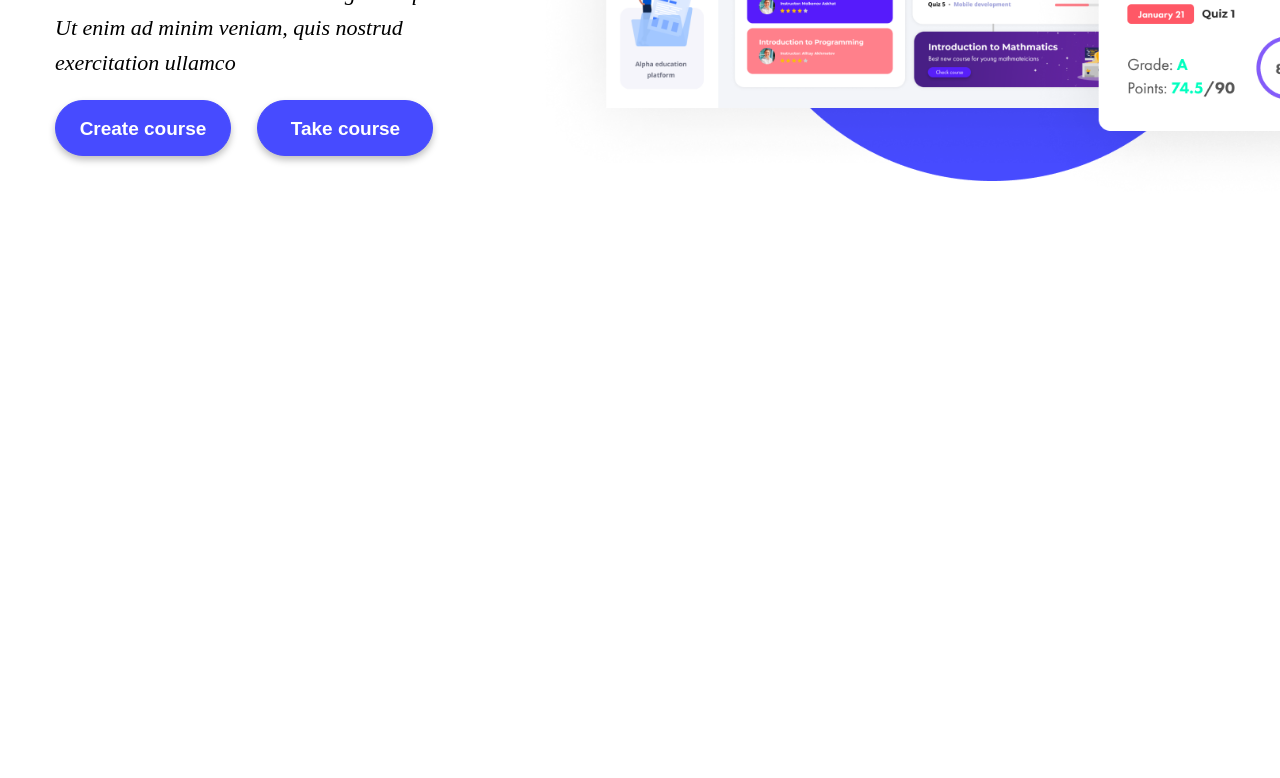
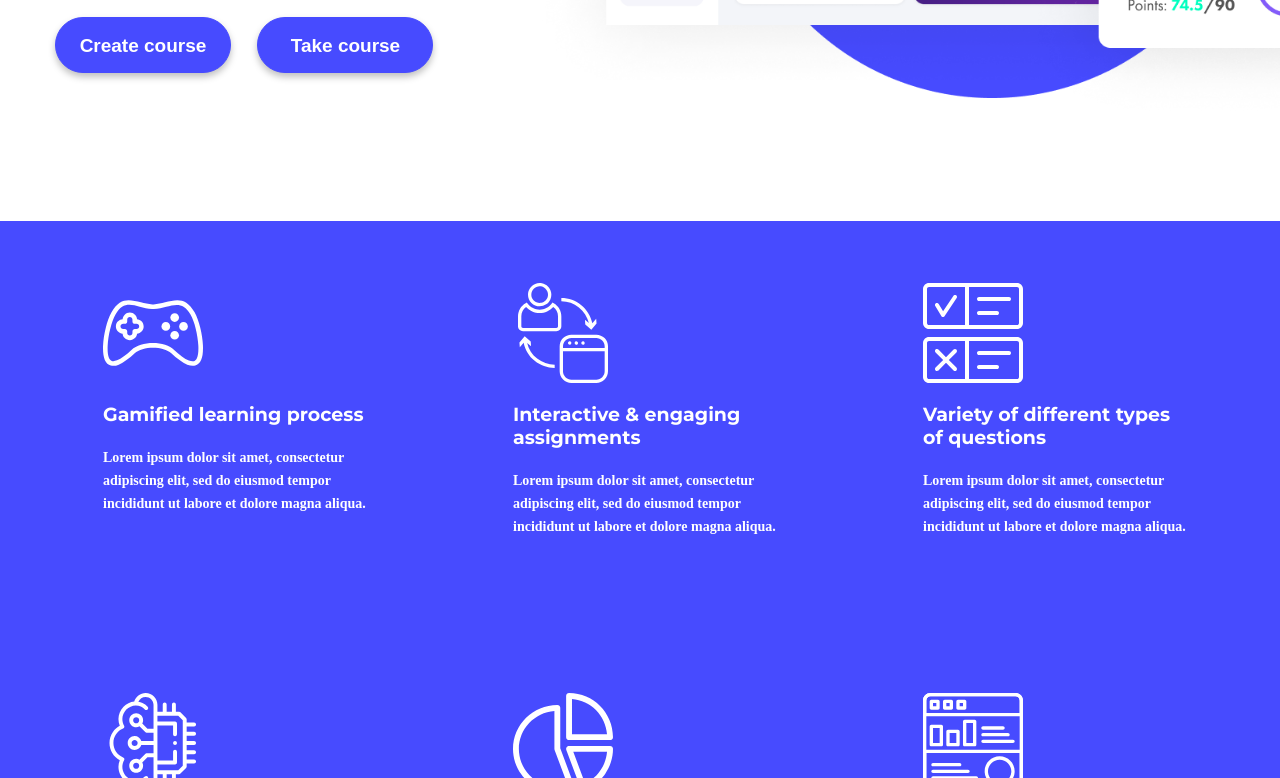
Before and after one commit to Aiz97/alphaeducation, a plain HTML site: page index.html in a window 1280 px wide. Shown: the part 2022-2800 px from the top of the page. Before the commit the page ends 2694 px from the top, so only its background shows below. Drawn offline with Linux system fonts and the light colour scheme; a web font is replaced by a local one.

Commit message:
feat: add services section

```diff
--- a/index.html
+++ b/index.html
@@ -91,6 +91,42 @@
                 </div>
             </div>
         </section>
+        <section class="services">
+            <div class="container">
+                <div class="grid">
+                    <div class="service">
+                        <img class="service-icon" src="./assets/icon/Joystick1.svg" alt="">
+                        <h2 class="service-title">Gamified learning process</h2>
+                        <p class="service-text">Lorem ipsum dolor sit amet, consectetur adipiscing elit, sed do eiusmod tempor incididunt ut labore et dolore magna aliqua. </p>
+                    </div>
+                    <div class="service">
+                        <img class="service-icon" src="./assets/icon/Outline.svg" alt="">
+                        <h2 class="service-title">Interactive & engaging assignments</h2>
+                        <p class="service-text">Lorem ipsum dolor sit amet, consectetur adipiscing elit, sed do eiusmod tempor incididunt ut labore et dolore magna aliqua. </p>
+                    </div>
+                    <div class="service">
+                        <img class="service-icon" src="./assets/icon/questions.svg" alt="">
+                        <h2 class="service-title">Variety of different types of questions</h2>
+                        <p class="service-text">Lorem ipsum dolor sit amet, consectetur adipiscing elit, sed do eiusmod tempor incididunt ut labore et dolore magna aliqua. </p>
+                    </div>
+                    <div class="service">
+                        <img class="service-icon" src="./assets/icon/Group.svg" alt="">
+                        <h2 class="service-title">Automated process of checking</h2>
+                        <p class="service-text">Lorem ipsum dolor sit amet, consectetur adipiscing elit, sed do eiusmod tempor incididunt ut labore et dolore magna aliqua. </p>
+                    </div>
+                    <div class="service">
+                        <img class="service-icon" src="./assets/icon/analysis.svg" alt="">
+                        <h2 class="service-title">Statistics gathering & anlysis of results</h2>
+                        <p class="service-text">Lorem ipsum dolor sit amet, consectetur adipiscing elit, sed do eiusmod tempor incididunt ut labore et dolore magna aliqua. </p>
+                    </div>
+                    <div class="service">
+                        <img class="service-icon" src="./assets/icon/interface.svg" alt="">
+                        <h2 class="service-title">User friendly and intuitive interface</h2>
+                        <p class="service-text">Lorem ipsum dolor sit amet, consectetur adipiscing elit, sed do eiusmod tempor incididunt ut labore et dolore magna aliqua. </p>
+                    </div>
+                </div>
+            </div>
+        </section>
     </main>
 </body>
 </html>
--- a/style.css
+++ b/style.css
@@ -111,7 +111,7 @@ header > .container {
 /* Hero */
 .hero {
     width: 100%;
-    height: 100vh;
+    height: 520px;
     margin-top: 78px;
     background-image: url(./assets/img/main-bg.png);
     background-position: 636px -27px;
@@ -152,7 +152,11 @@ header > .container {
 }
 /* About */
 .about {
-    margin-bottom: 155px;
+    padding-top: 216px;
+    background-image: url(./assets/img/section-1.png);
+    background-repeat: no-repeat;
+    background-position: 1142px 55px;
+    background-size: 395px 455px;
 }
 .about > .container {
     display: flex;
@@ -227,6 +231,13 @@ header > .container {
     top: -847px;
     left: 106px;
 }
+.about2 {
+    padding-top: 136px;
+    background-image: url(./assets/img/section-2.png);
+    background-size: 374px 456px;
+    background-repeat: no-repeat;
+    background-position: -1px 40px;
+}
 .about2 > .container {
     display: flex;
     flex-direction: row;
@@ -235,6 +246,7 @@ header > .container {
 }
 .about-text2 {
     width: 406px;
+    height: 527px;
     flex-shrink: 0;
 }
 .about-title2 {
@@ -247,6 +259,7 @@ header > .container {
     color: #132A50;
 }
 .right-images {
+    height: 583px;
     background-image: url(./assets/img/Ellipse67.png);
     background-size: 526px 526px;
     background-repeat: no-repeat;
@@ -275,3 +288,58 @@ header > .container {
     top: -393px;
     left: 417px;
 }
+.services {
+    height: 850px;
+    margin-top: 20px;
+    background-color: #474BFF;
+    padding: 22px 0;
+}
+.grid {
+    display: grid;
+    grid-template-columns: repeat(3, auto);
+    grid-template-rows: repeat(3, auto);
+    grid-gap: 50px;
+}
+.service {
+    display: flex;
+    flex-direction: column;
+    width: 360px;
+    height: 360px;
+    padding: 40px 48px;
+    border-radius: 25px;
+    color: #FFFFFF;
+}
+.service-icon {
+    width: 100px;
+    height: 100px;
+}
+.service-title {
+    margin: 20px 0;
+    font-family: 'Montserrat';
+    font-style: normal;
+    font-weight: 700;
+    font-size: 19px;
+    line-height: 23px;
+
+}
+.service-text {
+    font-family: 'Khula';
+    font-style: normal;
+    font-weight: 700;
+    font-size: 14px;
+    line-height: 23px;
+
+}
+.service:hover {
+    background-color: #FFFFFF;
+    transition: .3s;
+    color: #000000;
+}
+.service:hover .service-text {
+    font-family: 'ABeeZee';
+    font-style: italic;
+    font-weight: 400;
+    font-size: 17px;
+    line-height: 20px;
+    transition: .2s;
+}
```
Also changed, not shown: assets/icon/Group.svg (added), assets/icon/Joystick.svg (added), assets/icon/Joystick1.svg (added), assets/icon/Outline.svg (added), assets/icon/analysis.svg (added), assets/icon/interface.svg (added), assets/icon/questions.svg (added), assets/img/angie.png (added), assets/img/course1.png (added), assets/img/course2.png (added), assets/img/course3.png (added), assets/img/course4.png (added), assets/img/customer-bg.png (added), assets/img/form-bg.png (added), 2 more files.
